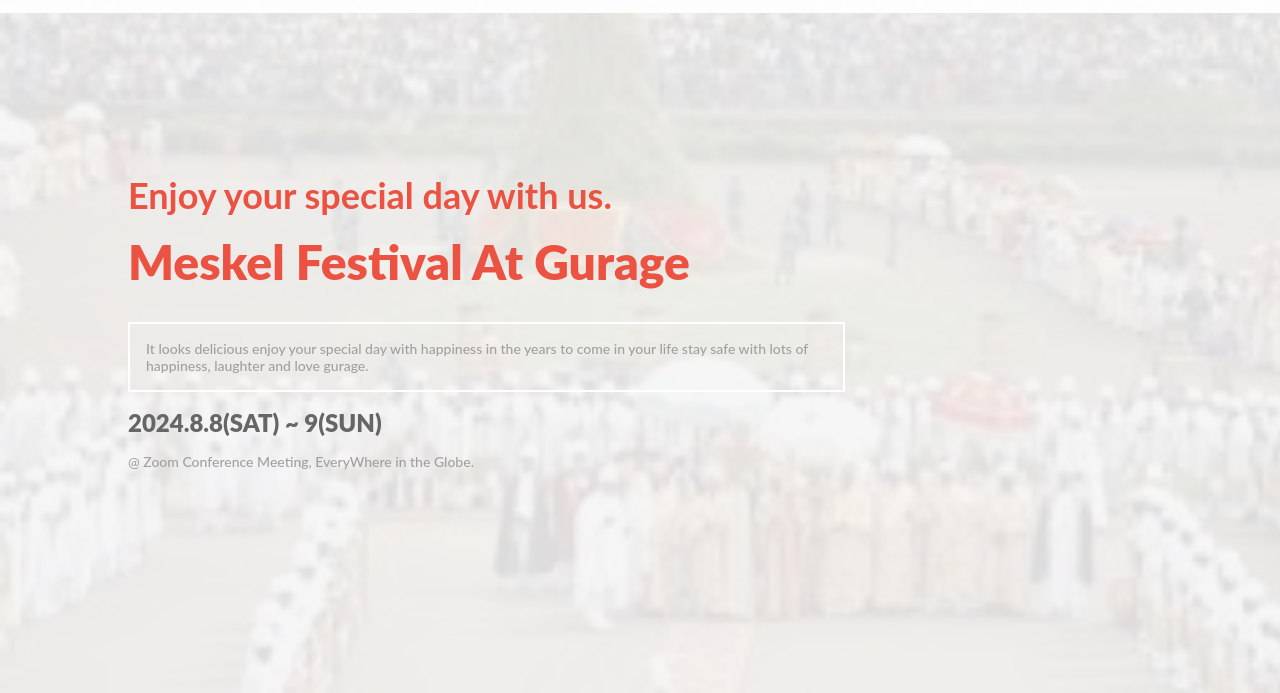
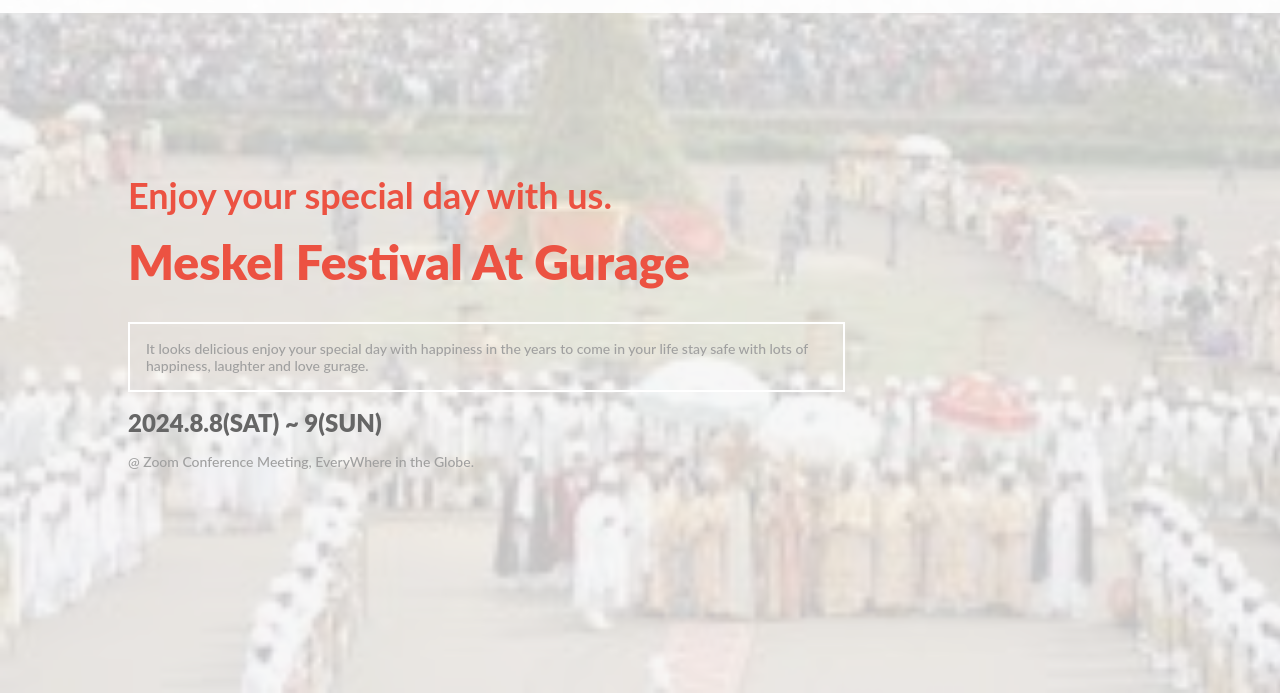
Before and after one commit to Benawi/Capstone-1-Microverse, a website: page html/Index.html in a window 1280 px wide. Shown: the part 107-800 px from the top of the page. Drawn offline with Linux system fonts and the light colour scheme.

Commit message:
Add styles for event section

```diff
--- a/css/style.css
+++ b/css/style.css
@@ -540,7 +540,7 @@ body {
     content: "";
     background: url("../Resource/Images/posters/meskel.jpg");
     background-size: cover;
-    opacity: 0.1;
+    opacity: 0.2;
     width: 100%;
     top: 0;
     left: 0;
@@ -580,8 +580,9 @@ body {
     text-align: center;
     max-width: 30%;
   }
+}
 
-  .program-container:last-child {
+/*   .program-container:last-child {
     margin: 0;
   }
 
@@ -667,5 +668,4 @@ body {
   .protext {
     width: 100%;
     text-align: center;
-  }
-}
+  } */
```
